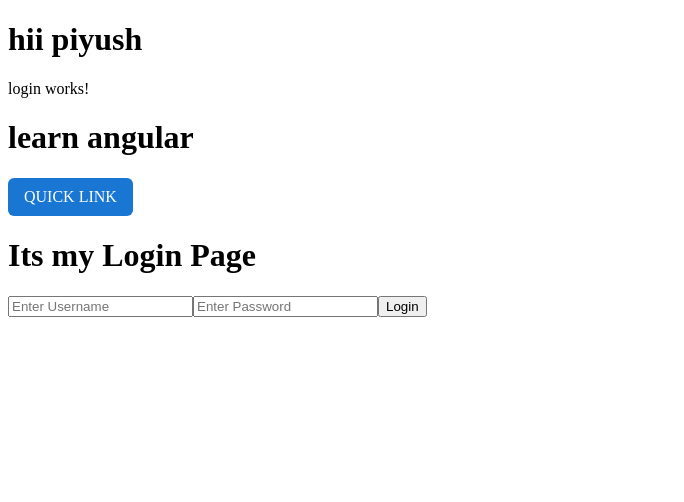
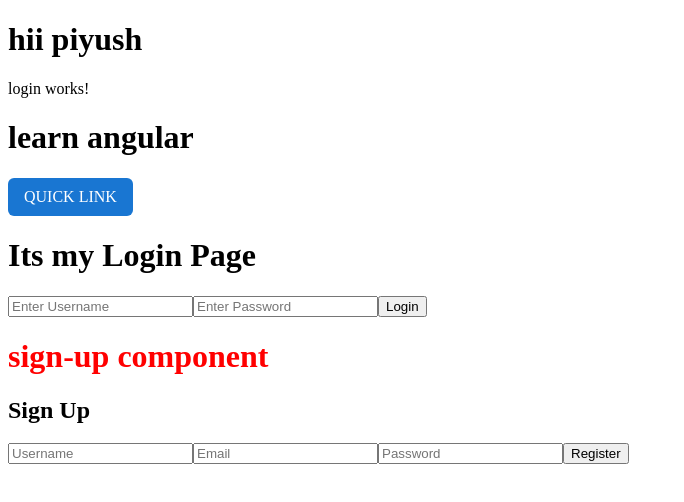
Before and after one commit to itsPiyush25/angular-project, an Angular app: page / in a window 1280 px wide. Shown: the top 502 px of the page, without its empty margins (0-684 px from the left). Built offline with nearby package versions, Linux system fonts and the light colour scheme.

Commit message:
added signup component with auth service for calling

```diff
--- a/src/app/app.component.html
+++ b/src/app/app.component.html
@@ -1,2 +1,3 @@
 <h1>hii piyush</h1>
 <app-login></app-login>
+<app-sign-up></app-sign-up>
--- a/src/app/app.module.ts
+++ b/src/app/app.module.ts
@@ -5,11 +5,13 @@
 import { AppComponent } from './app.component';
 import { LoginComponent } from './login/login.component';
 import { FormsModule } from '@angular/forms';
+import { SignUpComponent } from './sign-up/sign-up.component';
 
 @NgModule({
   declarations: [
     AppComponent,
-    LoginComponent
+    LoginComponent,
+    SignUpComponent
   ],
   imports: [
     BrowserModule,
--- /dev/null
+++ b/src/app/auth.service.ts
@@ -0,0 +1,30 @@
+import { Injectable } from '@angular/core';
+import { LoginRequest, LoginUser } from './login/login.model';
+
+@Injectable({
+  providedIn: 'root'
+})
+export class AuthService {
+
+  private registeredUser: LoginUser | null = null;
+
+  register(data: LoginRequest): void {
+    this.registeredUser = new LoginUser(data);
+    console.log('User registered:', this.registeredUser);
+  }
+
+  login(data: LoginRequest): boolean {
+    if (!this.registeredUser) {
+      alert('No user registered!');
+      return false;
+    }
+
+    return this.registeredUser.validateLogin(data.password);
+  }
+
+  getWelcomeMessage(): string {
+    return this.registeredUser
+      ? this.registeredUser.getWelcomeFromLogin()
+      : '';
+  }
+}
--- a/src/app/login/login.component.ts
+++ b/src/app/login/login.component.ts
@@ -1,5 +1,6 @@
 import { Component } from '@angular/core';
 import { LoginRequest, LoginUser } from './login.model';
+import { AuthService } from '../auth.service';
 
 @Component({
   selector: 'app-login',
@@ -8,9 +9,11 @@
 })
 export class LoginComponent {
   title : string  = 'Login Page';
-
   username : string = '';
   password : string = '';
+
+  constructor(private authService : AuthService){}
+
 
   onLogin():void{
 
@@ -23,9 +26,13 @@
       // email : this.email
     };
 
-    if(!this.username || !this.password){
-      alert("Username/Password required...");
-      return;
+    const isValid = this.authService.login(loginData);
+
+    if (isValid) {
+      console.log(this.authService.getWelcomeMessage());
+      alert('Login successful');
+    } else {
+      alert('Invalid credentials');
     }
 
     console.log('Login request:',{
@@ -40,6 +47,5 @@
 
     console.log(user.getWelcomeFromLogin());
     console.log(user.validateLogin('jarvis'));
-
   }
 }
--- /dev/null
+++ b/src/app/sign-up/sign-up.component.html
@@ -0,0 +1,9 @@
+<h1 style="color: red;">sign-up component</h1>
+
+<h2>Sign Up</h2>
+
+<input type="text" placeholder="Username" [(ngModel)]="username">
+<input type="email" placeholder="Email" [(ngModel)]="email">
+<input type="password" placeholder="Password" [(ngModel)]="password">
+
+<button (click)="onSignUp()">Register</button>
--- /dev/null
+++ b/src/app/sign-up/sign-up.component.ts
@@ -0,0 +1,33 @@
+import { Component } from '@angular/core';
+import { LoginRequest } from '../login/login.model';
+import { AuthService } from '../auth.service';
+
+@Component({
+  selector: 'app-sign-up',
+  templateUrl: './sign-up.component.html',
+  styleUrls: ['./sign-up.component.scss']
+})
+export class SignUpComponent {
+
+  username = '';
+  password = '';
+  email = '';
+
+  constructor(private authService: AuthService) {}
+
+  onSignUp(): void {
+
+    if (!this.username || !this.password || !this.email) {
+      alert('All fields are required!');
+      return;
+    }
+
+    const signUpData: LoginRequest = {
+      username: this.username,
+      password: this.password
+    };
+
+    this.authService.register(signUpData);
+    alert('Signup successful! You can now login.');
+  }
+}
```
Also changed, not shown: src/app/sign-up/sign-up.component.scss (added), 1 other file (tests, documents, lock files or other folders).
